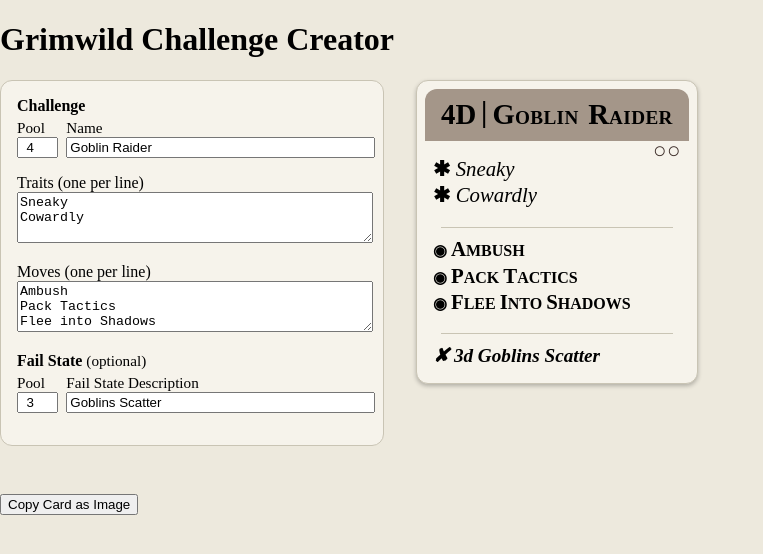
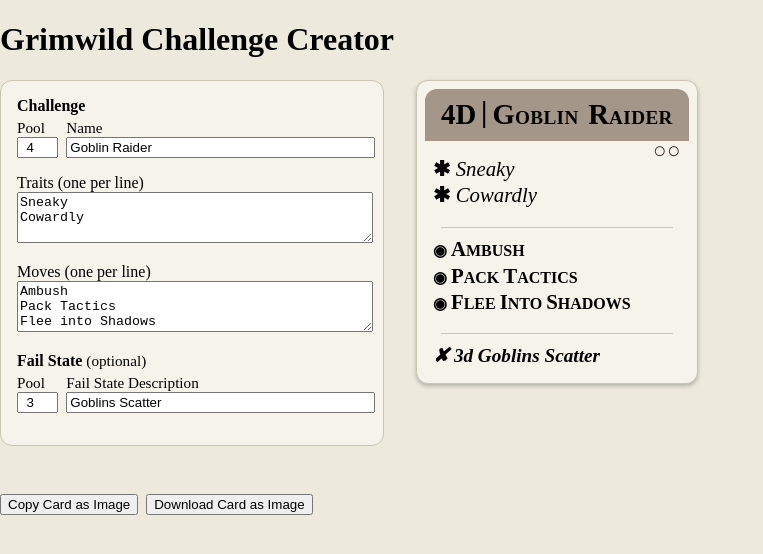
Before and after one commit to mvillaronga/grimwild-tools, a React (Vite) app: page / in a window 1280 px wide. Shown: the top 554 px of the page, without its empty margins (0-763 px from the left). Built offline with nearby package versions, Linux system fonts and the light colour scheme.

Commit message:
download image

```diff
--- a/src/App.jsx
+++ b/src/App.jsx
@@ -42,6 +42,35 @@ function App() {
     }, "image/png");
   };
 
+  // Add download handler
+  const handleDownloadImage = async () => {
+    if (!cardRef.current) return;
+    const cardElem = cardRef.current.querySelector(".card");
+    if (!cardElem) return;
+    const prevBg = cardElem.style.backgroundColor;
+    cardElem.style.backgroundColor = "#f6f3eb";
+    const canvas = await html2canvas(cardElem, {
+      backgroundColor: null,
+      useCORS: true,
+      scale: window.devicePixelRatio || 1
+    });
+    cardElem.style.backgroundColor = prevBg;
+    canvas.toBlob((blob) => {
+      if (blob) {
+        const url = URL.createObjectURL(blob);
+        const a = document.createElement("a");
+        a.href = url;
+        a.download = "grimwild-card.png";
+        document.body.appendChild(a);
+        a.click();
+        document.body.removeChild(a);
+        URL.revokeObjectURL(url);
+      } else {
+        alert("Failed to generate image.");
+      }
+    }, "image/png");
+  };
+
   // Parse traits and moves from textarea
   const traitsArr = traits.split("\n").map(t => t.trim()).filter(Boolean);
   const movesArr = moves.split("\n").map(m => m.trim()).filter(Boolean);
@@ -77,8 +106,11 @@ function App() {
           </div>
         </div>
       </div>
-      <button onClick={handleCopyImage} style={{ marginTop: "1rem" }}>
+      <button onClick={handleCopyImage} style={{ marginTop: "1rem", marginRight: "0.5rem" }}>
         Copy Card as Image
+      </button>
+      <button onClick={handleDownloadImage} style={{ marginTop: "1rem" }}>
+        Download Card as Image
       </button>
     </div>
   );
```
